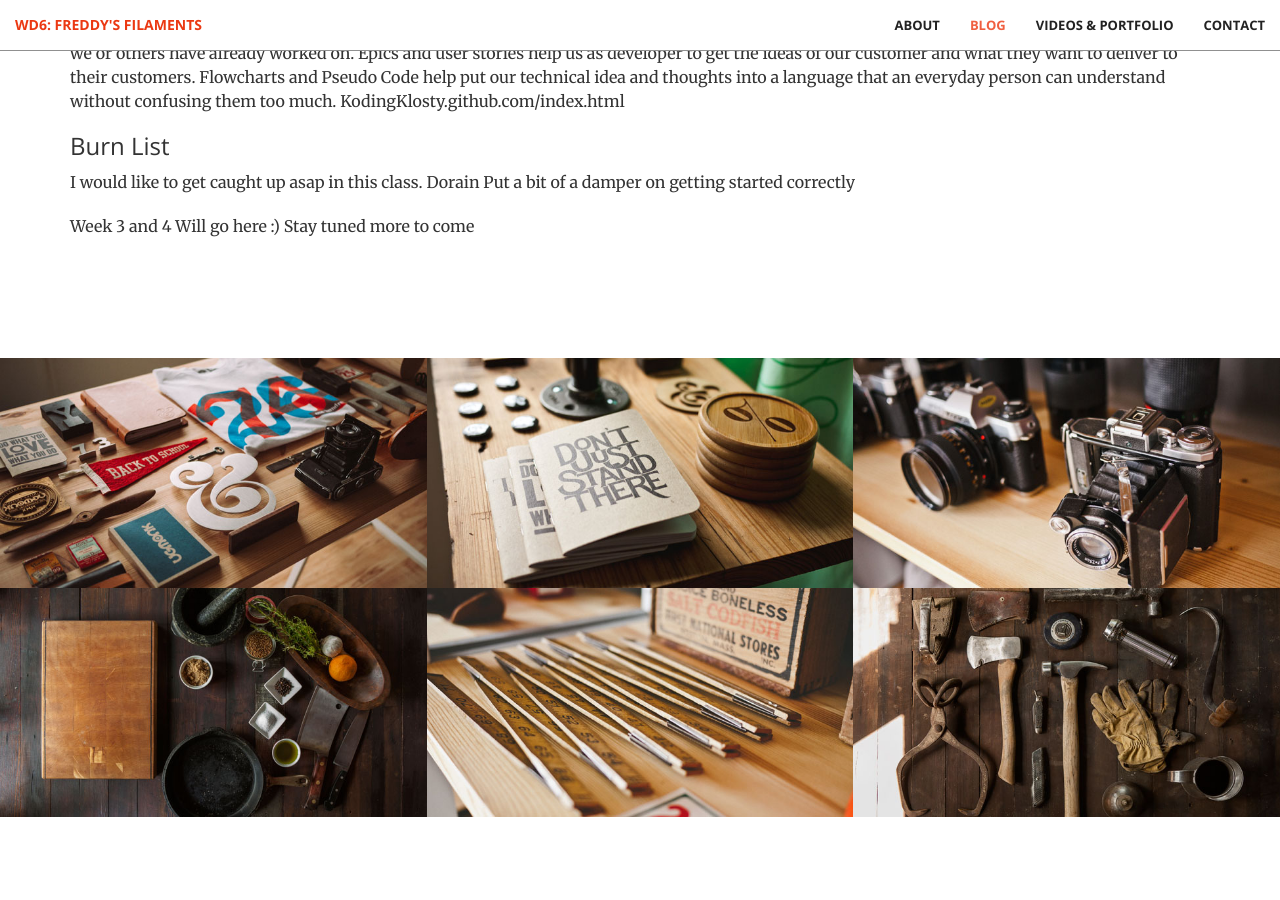
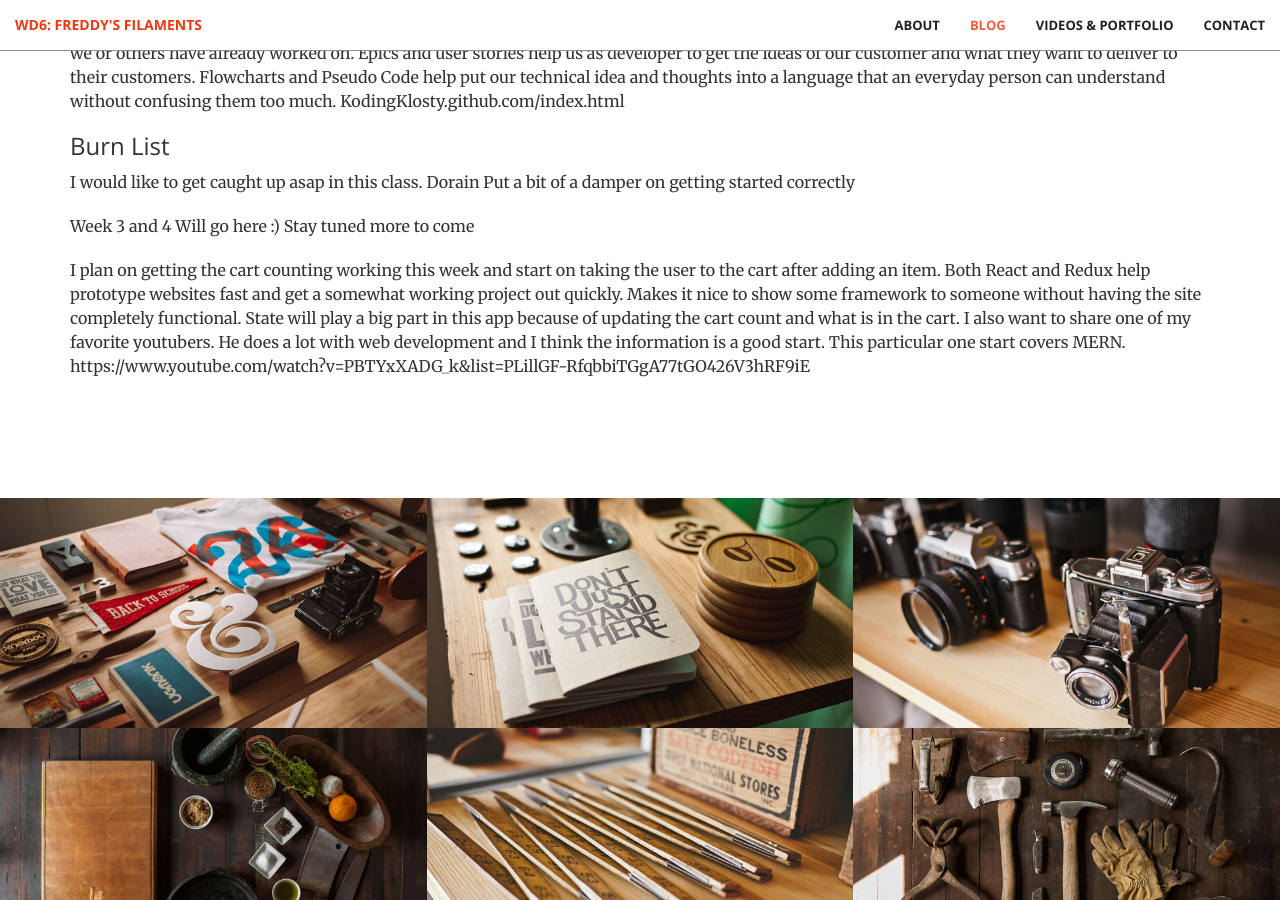
Before and after one commit to KodingKlosty/WD6Blog, a Jekyll site: the page built from index.html, in a window 1280 px wide and 900 px high, scrolled down 1601 px. Built offline with Jekyll 4.4.1, drawn with Linux system fonts in a browser that asks for light colours.

Commit message:
Update services.html

```diff
--- a/_includes/services.html
+++ b/_includes/services.html
@@ -25,6 +25,11 @@
             <p>
                 Week 3 and 4 Will go here :) Stay tuned more to come
             </p>
+            <p>
+                I plan on getting the cart counting working this week and start on taking the user to the cart after adding an item.  Both React and Redux help prototype websites fast and get a somewhat working project out quickly. Makes it nice to show some framework to someone without having the site completely functional. State will play a big part in this app because of updating the cart count and what is in the cart. I also want to share one of my favorite youtubers.  He does a lot with web development and I think the information is a good start. This particular one start covers MERN.
+
+https://www.youtube.com/watch?v=PBTYxXADG_k&list=PLillGF-RfqbbiTGgA77tGO426V3hRF9iE
+            </p>
 
         </div>
     </div>
```
